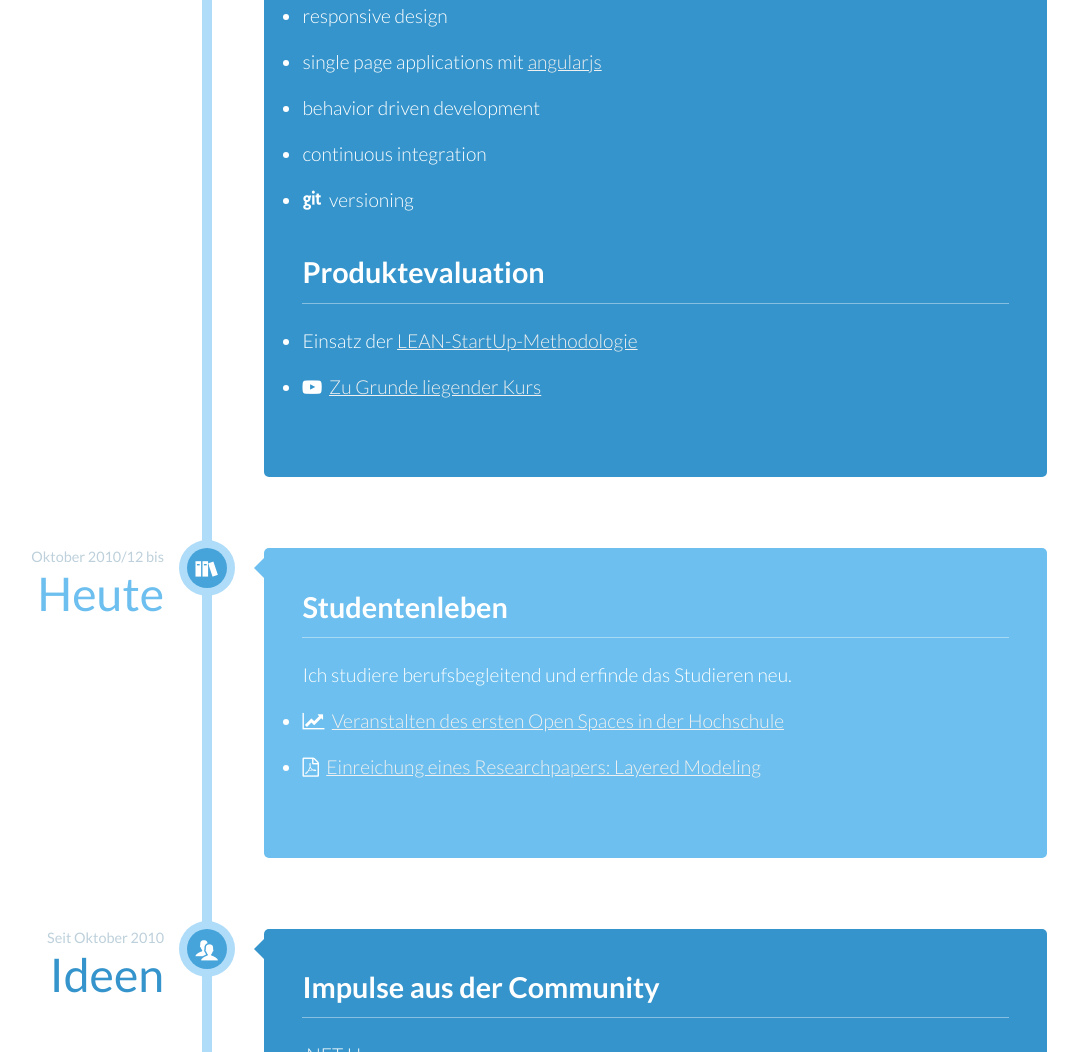
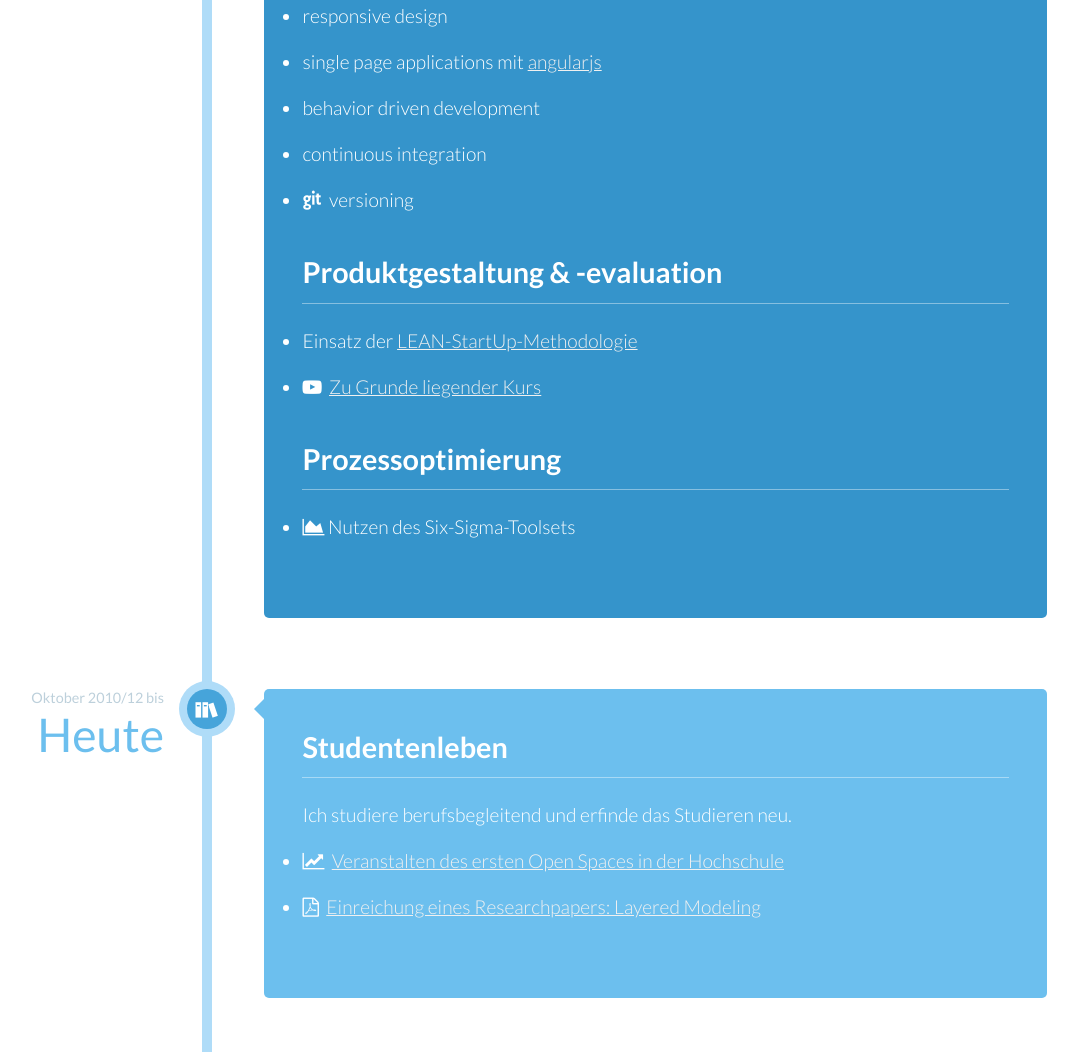
Before and after one commit to GregOnNet/Lebenslauf, a website: page index.html in a window 1280 px wide. Shown: the part 716-1768 px from the top of the page, without its empty margins (115-1193 px from the left). Drawn offline with Linux system fonts and the light colour scheme.

Commit message:
Adding paragraph "Prozessoptimierung"

```diff
--- a/index.html
+++ b/index.html
@@ -70,13 +70,24 @@
               </ul>
             </p>
 
-						<h2>Produktevaluation</h2>
+						<h2>Produktgestaltung & -evaluation</h2>
 						<p>
 							<ul>
 								<li>Einsatz der <a href="http://www.businessmodelgeneration.com/" target="_blank">LEAN-StartUp-Methodologie</a></li>
 								<li>
 									<i class="fa fa-youtube-play"></i>&nbsp;
-									<a href="https://www.udacity.com/course/ep245" target="_blank">Zu Grunde liegender Kurs</a></li>
+									<a href="https://www.udacity.com/course/ep245" target="_blank">Zu Grunde liegender Kurs</a>
+								</li>
+							</ul>
+						</p>
+
+						<h2>Prozessoptimierung</h2>
+						<p>
+							<ul>
+								<li>
+									<i class="fa fa-area-chart"></i>
+									Nutzen des Six-Sigma-Toolsets
+								</li>
 							</ul>
 						</p>
           </div>
```
